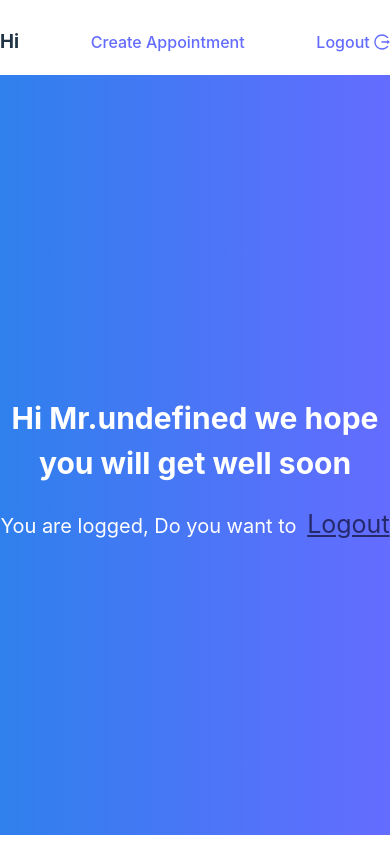
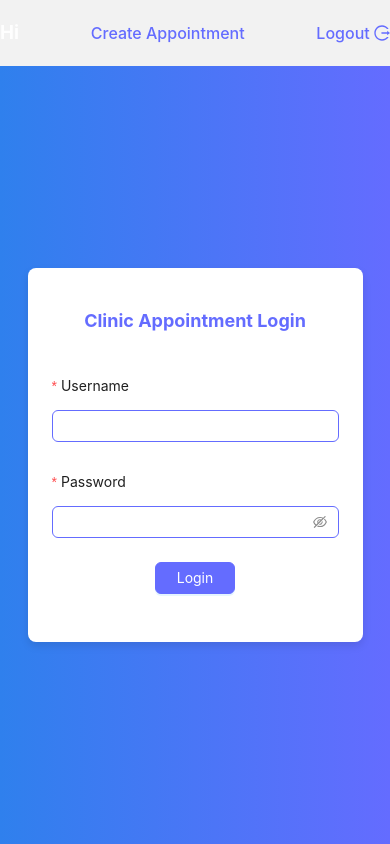
Before and after one commit to Moamen-Yazouri/clinic-appointment-system, a React (Vite) app: page / in a window 390 px wide. Built offline with nearby package versions, Linux system fonts and the light colour scheme; sample sign-in values are in the browser's storage.

Commit message:
Edit some general styles...

```diff
--- a/src/App.css
+++ b/src/App.css
@@ -1,6 +1,10 @@
 #root {
+  display: flex;
+  flex-direction: column;
   width: 100%;
   margin: 0 auto;
   padding: 0;
   text-align: center;
+  min-height: 100vh;
+  align-items: stretch;
 }
--- a/src/Providers/AuthContext.tsx
+++ b/src/Providers/AuthContext.tsx
@@ -5,21 +5,26 @@ interface IAuthContext {
   login: (data: ILoginData) => void;
   logout: () => void;
   user: ILoginData | null;
+  isNaved: boolean
+  setIsNaved: React.Dispatch<React.SetStateAction<boolean>>;
 }
 
 interface IProps {
   children: React.ReactNode;
 }
 export const AuthContext = createContext<IAuthContext>({
-  login: () => {},
-  logout: () => {},
+  login: () => { },
+  logout: () => { },
   user: null,
+  isNaved: false,
+  setIsNaved: () => { }
 });
 export const AuthProvider = ({ children }: IProps) => {
   const [user, setUser] = useState<ILoginData | null>(() => {
     const storedUser = localStorage.getItem("user-data");
     return storedUser ? JSON.parse(storedUser) : null;
   });
+  const [isNaved, setIsNaved] = useState(false)
 
   const login = (data: ILoginData) => {
     setUser(data);
@@ -27,8 +32,9 @@ export const AuthProvider = ({ children }: IProps) => {
   };
   const logout = () => {
     setUser(null);
+    setIsNaved(false);
     localStorage.removeItem("user-data");
   };
-  const value = { user, login, logout };
+  const value = { user, login, logout, isNaved, setIsNaved };
   return <AuthContext.Provider value={value}>{children}</AuthContext.Provider>;
 };
--- a/src/Screens/Login/Login.css
+++ b/src/Screens/Login/Login.css
@@ -1,11 +1,20 @@
 .login-wrapper {
+  flex: 1;
   display: flex;
   align-items: center;
   justify-content: center;
-  height: 100vh;
+  height: 100%;
   width: 100%;
   background: linear-gradient(to right,#2f80ed, #646cff);
 }
 button.login:hover {
   transform: scale(1.1);
 }
+@media(max-width: 576px) {
+  .login-wrapper h2 {
+    font-size: 18px;
+  }
+  .login-wrapper .login-form {
+    width: 335px !important;
+  }
+}
--- a/src/Screens/Login/Login.tsx
+++ b/src/Screens/Login/Login.tsx
@@ -12,31 +12,32 @@ interface FieldType {
 }
 const Login = () => {
   const users: ILoginData[] = JSON.parse(localStorage.getItem("login-data") || "[]");
-  const { login, user} = useContext(AuthContext);
+  const { login, user, isNaved, setIsNaved} = useContext(AuthContext);
   const navigate = useNavigate();
   const onFinish = (values: FieldType) => {
     const userName = values.username!;
     const password = values.password!;
     const user = users.find((user) =>
-            user.userName === userName ? user && user.password === password : null
+            user.userName === userName ? user.password === password : null
           );
           if(user) {
             const role = user.role.toString().toLowerCase();
+            login(user);
             navigate(role === "doctor" ? "/manage" : "/create");
-              setTimeout(() => {
-                login(user);
-              }, 0)
+            setTimeout(() => {
+              setIsNaved(true);
+            }, 1000)
           }
           else {
             message.destroy();
             message.error('Invalid username or password');
           }
   };
-
-    if(!user) {
+    if(!user || !isNaved) {
       return (
         <div className='login-wrapper'>
         <Form
+          className='login-form'
           name="basic"
           labelCol={{ span: 6 }}
           wrapperCol={{ span: 16 }}
@@ -79,9 +80,11 @@ const Login = () => {
       );
     }
     else {
-    return(
-      <Logged />
-    )
+      if(isNaved) {
+          return(
+            <Logged />
+          )
+      }
   }
 }
 export default Login;
--- a/src/components/Logged/Logged.css
+++ b/src/components/Logged/Logged.css
@@ -26,3 +26,22 @@ button.logout {
 button.logout:hover {
     transform: scale(1.1);
 }
+/* For Responsive issues.. */
+@media(max-width: 767px) {
+    .logged-wrapper h3 {
+        font-size: 25px;
+        margin-bottom: 15px;
+    }
+    .logged-wrapper span {
+        font-size: 15px;
+    }
+    button.logout {
+        all: unset;
+        text-decoration: underline;
+        color: #25296c;
+        font-size: 20px;
+        cursor: pointer;
+        margin-left: 5px;
+        transition: transform 0.3s;
+    }
+}
--- a/src/components/Logged/Logged.tsx
+++ b/src/components/Logged/Logged.tsx
@@ -15,6 +15,4 @@ const Logged = () => {
     </div>
     )
 }
-
 export default Logged;
-// To turn off GitHub Copilot, you can disable it in your editor settings or uninstall the extension.
--- a/src/components/statistics/Statistics.css
+++ b/src/components/statistics/Statistics.css
@@ -1,16 +1,20 @@
 .cards-wrapper {
     all: unset;
     display: flex;
+    align-items: center;
     width: 100%;
     justify-content: center;
-    row-gap: 40px;
+    flex-wrap: wrap;
+    column-gap: 20px;
+    margin: 0;
 }
 .ant-col {
     padding: 0;
     margin: 0;
 }
 .ant-card {
-    max-width: 400px;
+    min-width: 250px;
+
 }
 .ant-card-body {
     height: 150px;
--- a/src/index.css
+++ b/src/index.css
@@ -2,11 +2,9 @@
   font-family: Inter, system-ui, Avenir, Helvetica, Arial, sans-serif;
   line-height: 1.5;
   font-weight: 400;
-
   color-scheme: light dark;
   color: rgba(255, 255, 255, 0.87);
   background-color: #f2f2f2;
-
   font-synthesis: none;
   text-rendering: optimizeLegibility;
   -webkit-font-smoothing: antialiased;
@@ -24,45 +22,6 @@ a:hover {
 
 body {
   margin: 0;
-  display: flex;
-  place-items: center;
   min-width: 320px;
   min-height: 100vh;
 }
-
-h1 {
-  font-size: 3.2em;
-  line-height: 1.1;
-}
-
-button {
-  border-radius: 8px;
-  border: 1px solid transparent;
-  padding: 0.6em 1.2em;
-  font-size: 1em;
-  font-weight: 500;
-  font-family: inherit;
-  background-color: #1a1a1a;
-  cursor: pointer;
-  transition: border-color 0.25s;
-}
-button:hover {
-  border-color: #646cff;
-}
-button:focus,
-button:focus-visible {
-  outline: 4px auto -webkit-focus-ring-color;
-}
-
-@media (prefers-color-scheme: light) {
-  :root {
-    color: #213547;
-    background-color: #ffffff;
-  }
-  a:hover {
-    color: #747bff;
-  }
-  button {
-    background-color: #f9f9f9;
-  }
-}
```
